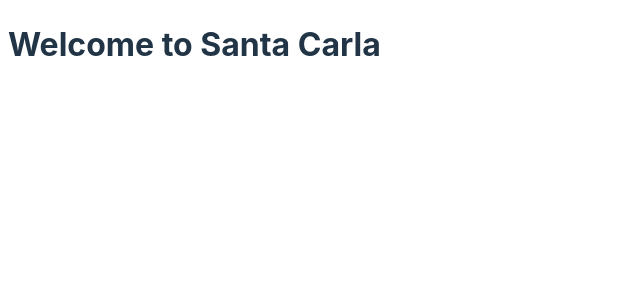
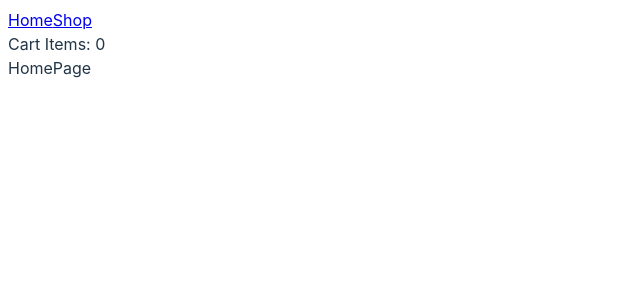
Before and after one commit to angelr1076/React-Shopping-Cart, a React (Vite) app: page / in a window 1280 px wide. Shown: the top 300 px of the page, without its empty margins (0-640 px from the left). Built offline with nearby package versions, Linux system fonts and the light colour scheme.

Commit message:
Added pages and services folders. Added HomePage and ShopPage pages. Added Navbar and ProductCard to components folder. Added ProductService to service folder. Added all scss files to styles folder. Added contexts folder and CartContext inside of folder. Added CartPage. Added routers to app.

```diff
--- a/src/App.jsx
+++ b/src/App.jsx
@@ -1,8 +1,22 @@
+import { BrowserRouter as Router, Routes, Route } from 'react-router-dom';
+import { CartProvider } from '../src/contexts/CartContext';
+import Navbar from './components/Navbar';
+import HomePage from './pages/HomePage';
+import ShopPage from './pages/ShopPage';
+import CartPage from './pages/CartPage';
+
 function App() {
   return (
-    <>
-      <h1>Welcome to Santa Carla</h1>
-    </>
+    <CartProvider>
+      <Router>
+        <Navbar />
+        <Routes>
+          <Route path='/' element={<HomePage />} />
+          <Route path='/shop' element={<ShopPage />} />
+          <Route patch='/cart' element={<CartPage />} />
+        </Routes>
+      </Router>
+    </CartProvider>
   );
 }
 
--- /dev/null
+++ b/src/components/Navbar.jsx
@@ -0,0 +1,21 @@
+import { useContext } from 'react';
+import { Link } from 'react-router-dom';
+import { CartContext } from '../contexts/CartContext';
+
+function Navbar() {
+  const { cartItems } = useContext(CartContext);
+  const totalItems = cartItems.reduce(
+    (total, item) => total + item.quantity,
+    0
+  );
+
+  return (
+    <nav>
+      <Link to='/'>Home</Link>
+      <Link to='/shop'>Shop</Link>
+      <div>Cart Items: {totalItems}</div>
+    </nav>
+  );
+}
+
+export default Navbar;
--- /dev/null
+++ b/src/components/ProductCard.jsx
@@ -0,0 +1,31 @@
+import { useContext, useState } from 'react';
+import { CartContext } from '../contexts/CartContext';
+
+function ProductCard({ product }) {
+  const [quantity, setQuantity] = useState(0);
+  const { addToCart } = useContext(CartContext);
+
+  const incrementQuantity = () => setQuantity(quantity + 1);
+  const decrementQuantity = () => setQuantity(quantity > 0 ? quantity - 1 : 0);
+
+  const handleAddToCart = () => {
+    addToCart(product, quantity);
+    setQuantity(0);
+  };
+
+  return (
+    <div className='product-card'>
+      <h3>{product.title}</h3>
+      <img src={product.image} alt={product.title} />
+      <p>${product.price}</p>
+      <div>
+        <button onClick={decrementQuantity}>-</button>
+        <input type='number' value={quantity} readOnly />
+        <button onClick={incrementQuantity}>+</button>
+        <button onClick={handleAddToCart}>Add to Cart</button>
+      </div>
+    </div>
+  );
+}
+
+export default ProductCard;
--- /dev/null
+++ b/src/contexts/CartContext.jsx
@@ -0,0 +1,50 @@
+import { createContext, useState } from 'react';
+
+export const CartContext = createContext();
+
+function CartProvider({ children }) {
+  const [cartItems, setCartItems] = useState([]);
+
+  const addToCart = (product, quantityToAdd) => {
+    setCartItems(prevItems => {
+      const existingItemIndex = prevItems.findIndex(
+        item => item.product.id === product.id
+      );
+
+      if (existingItemIndex !== -1) {
+        return prevItems.map((item, index) =>
+          index === existingItemIndex
+            ? { ...item, quantity: item.quantity + quantityToAdd }
+            : item
+        );
+      } else {
+        return [...prevItems, { product, quantity: quantityToAdd }];
+      }
+    });
+  };
+
+  const removeFromCart = productToRemove => {
+    setCartItems(prevItems =>
+      prevItems.filter(item => item.product.id !== productToRemove.id)
+    );
+  };
+
+  const updateQuantity = (productToUpdate, newQuantity) => {
+    setCartItems(prevItems =>
+      prevItems.map(item =>
+        item.product.id === productToUpdate.id
+          ? { ...item, quantity: newQuantity }
+          : item
+      )
+    );
+  };
+
+  return (
+    <CartContext.Provider
+      value={{ cartItems, addToCart, removeFromCart, updateQuantity }}>
+      {children}
+    </CartContext.Provider>
+  );
+}
+
+export { CartProvider };
--- /dev/null
+++ b/src/pages/CartPage.jsx
@@ -0,0 +1,30 @@
+import { useContext } from 'react';
+import { CartContext } from '../contexts/CartContext';
+
+function CartPage() {
+  const { cartItems, removeFromCart, updateQuantity } = useContext(CartContext);
+
+  return (
+    <div>
+      <h2>My Cart</h2>
+      {cartItems.map(item => (
+        <div key={item.product.id}>
+          <h3>{item.product.title}</h3>
+          <p>Quantity: {item.quantity}</p>
+          <p>Price: ${item.product.price}</p>
+          <button
+            onClick={() => updateQuantity(item.product, item.quantity - 1)}>
+            -
+          </button>
+          <button
+            onClick={() => updateQuantity(item.product, item.quantity + 1)}>
+            +
+          </button>
+          <button onClick={() => removeFromCart(item.product)}>Remove</button>
+        </div>
+      ))}
+    </div>
+  );
+}
+
+export default CartPage;
--- /dev/null
+++ b/src/pages/HomePage.jsx
@@ -0,0 +1,5 @@
+function HomePage() {
+  return <div>HomePage</div>;
+}
+
+export default HomePage;
--- /dev/null
+++ b/src/pages/ShopPage.jsx
@@ -0,0 +1,21 @@
+import { useEffect, useState } from 'react';
+import ProductCard from '../components/ProductCard';
+import { fetchProducts } from '../services/ProductService';
+
+function ShopPage() {
+  const [products, setProducts] = useState([]);
+
+  useEffect(() => {
+    fetchProducts().then(data => setProducts(data));
+  }, []);
+
+  return (
+    <div>
+      {products.map(product => (
+        <ProductCard key={product.id} product={product} />
+      ))}
+    </div>
+  );
+}
+
+export default ShopPage;
--- /dev/null
+++ b/src/services/ProductService.js
@@ -0,0 +1,13 @@
+const API_URL = 'https://fakestoreapi.com/products';
+
+export const fetchProducts = async () => {
+  try {
+    const response = await fetch(API_URL);
+    if (!response.ok) {
+      throw new Error('Network response was not ok');
+    }
+    return await response.json();
+  } catch (error) {
+    console.error('Error fetching products:', error);
+  }
+};
--- /dev/null
+++ b/src/styles/Navbar.css
@@ -0,0 +1 @@
+/*# sourceMappingURL=Navbar.css.map */
--- /dev/null
+++ b/src/styles/ProductCard.css
@@ -0,0 +1 @@
+/*# sourceMappingURL=ProductCard.css.map */
```
Also changed, not shown: src/styles/Navbar.scss (added), src/styles/ProductCard.scss (added), 2 other files (tests, documents, lock files or other folders).
